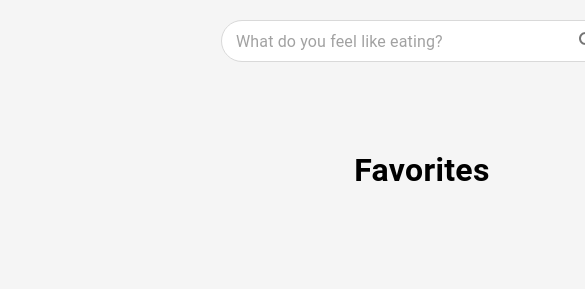
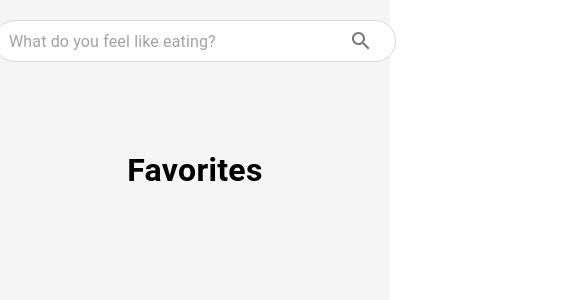
Before and after one commit to AlexCrs-hub/RecipeAiApp, a React (Create React App) app in the folder recipe_finder/: page / in a window 390 px wide. Shown: the top 300 px of the page, 585 px wide, since content can reach past the window. Built offline with nearby package versions, Linux system fonts and the light colour scheme.

Commit message:
responsive

```diff
--- a/recipe_finder/src/pages/Home.jsx
+++ b/recipe_finder/src/pages/Home.jsx
@@ -49,12 +49,12 @@ const Home = () => {
     }
 
     return (
-        <Container component="div">
+        <Container component="div" maxWidth='xl'>
             <Searchbar clear={clear} setClear={setClear} cards={cards} setCards={setCards} searchFunc={getResponseForGivenPrompt} setSearch={setSearch}/>
             <Box sx={{padding: '10vh', display: 'flex', flexDirection: 'column', justifyContent: 'flex-start'}}>
                 {
                     loading ?
-                    <Skeleton variant='rectangular' animation='wave' width='40rem' height='20rem'/>
+                    <Skeleton variant='rectangular' animation='wave' width='40vw' height='20vh'/>
                     :
                     <Typography sx={{fontSize: '32px', fontWeight: '700', marginBottom: '10px'}}>
                         {!search ? text.favs : text.suggestions}
--- a/recipe_finder/src/theme.js
+++ b/recipe_finder/src/theme.js
@@ -14,7 +14,8 @@ const theme = createTheme(
                 styleOverrides: {
                     root:{
                         height:'100%',
-                        width: '100vmax',
+                        minHeight:'100vh',
+                        width: '100%',
                         backgroundColor: colors.background,
                         display: 'flex',
                         flexDirection: 'column',
```
